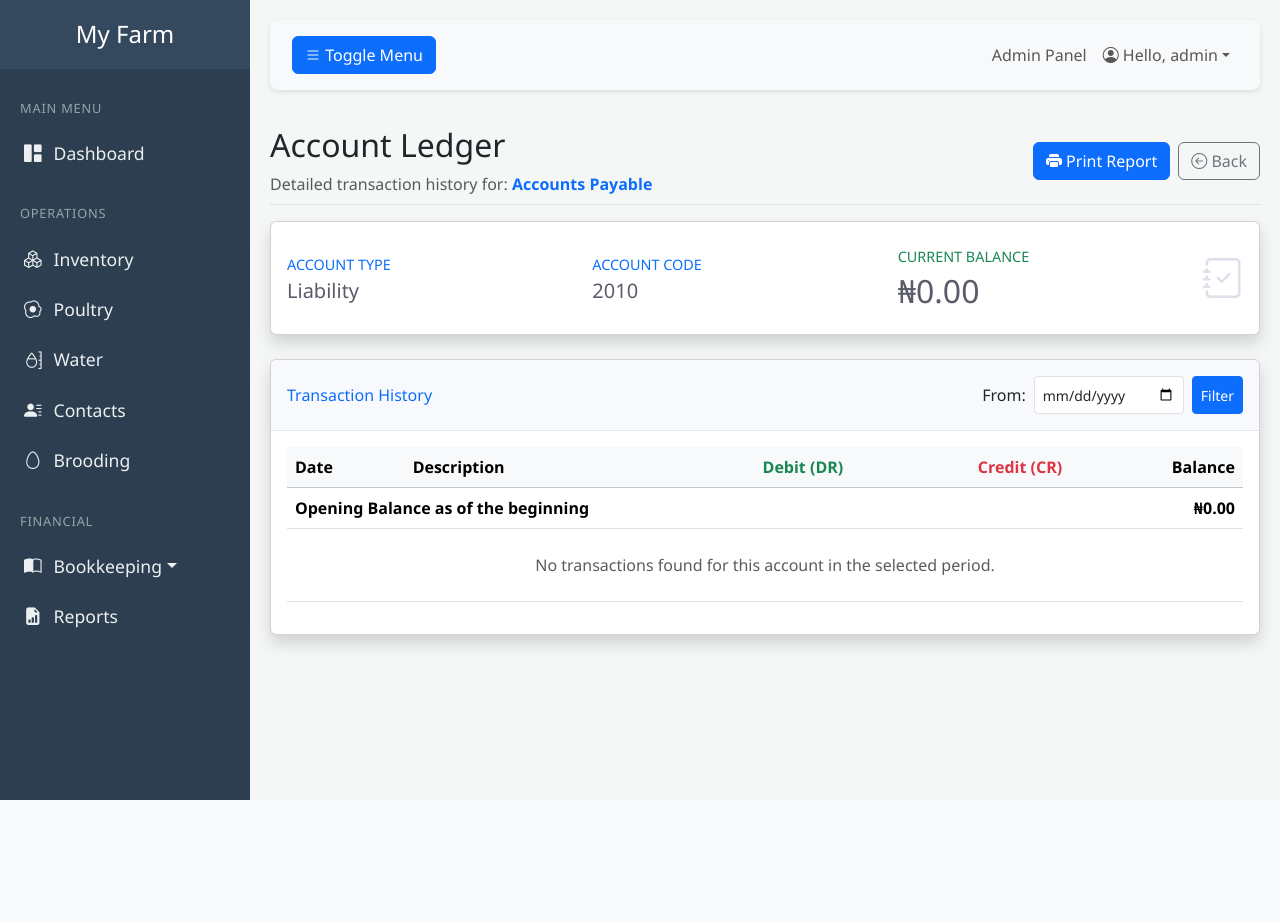
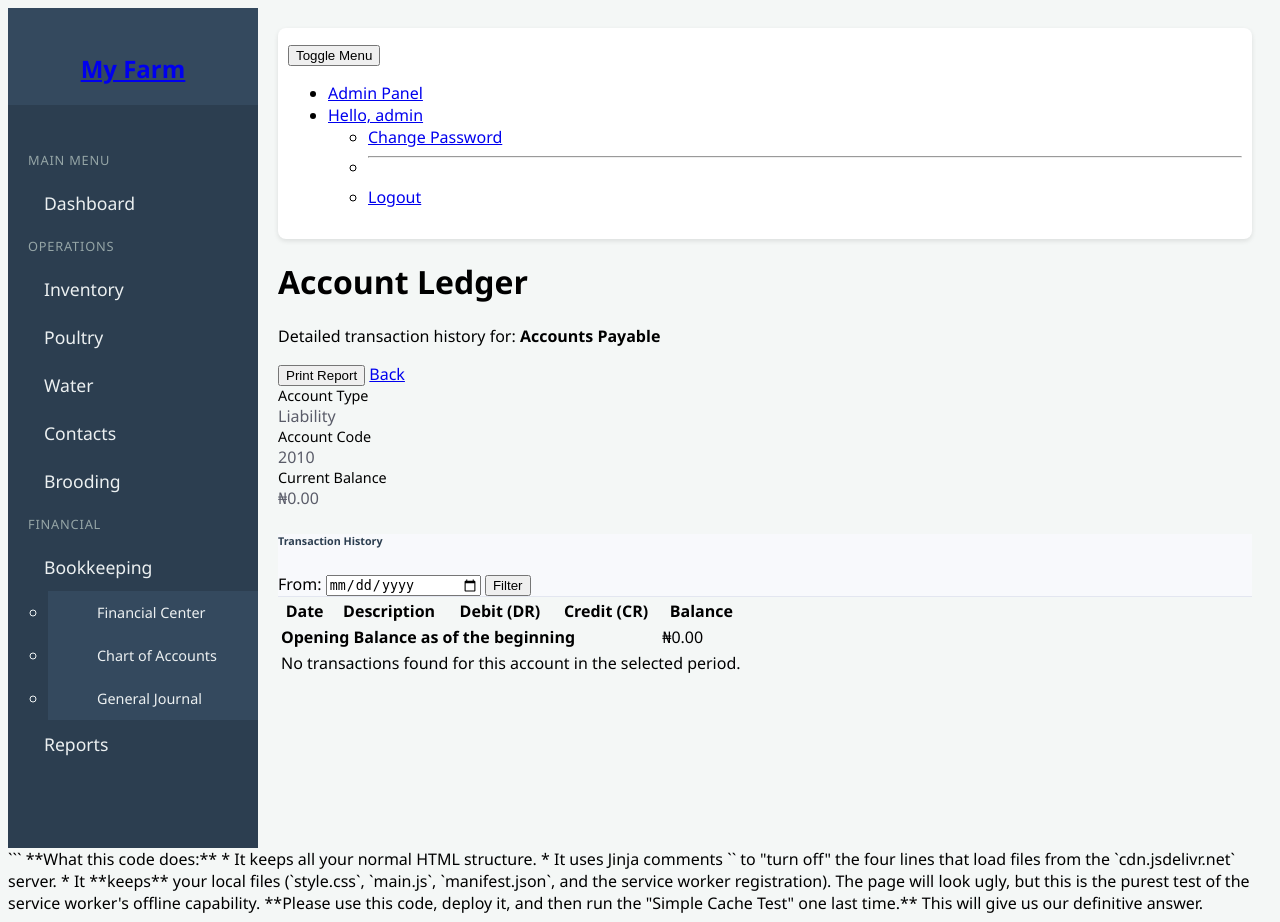
Before and after one commit to bbr1991/farm-manager-flask, a Flask app: page /financials/ledger/5 in a window 1280 px wide. Before the commit the page ends 800 px from the top, so only its background shows below. Run offline with Flask 3, Linux system fonts and the light colour scheme; the visitor is signed in with stand-in values (Sample User, id 1); data comes from the database, SQL or seed files in the repository.

Commit message:
Test removing external CDN dependencies

````diff
--- a/templates/base.html
+++ b/templates/base.html
@@ -5,15 +5,14 @@
     <meta name="viewport" content="width=device-width, initial-scale=1.0">
     <title>{% if g.user %}{{ g.user.farm_name }}{% else %}FarmApp{% endif %} - {% block title %}Dashboard{% endblock %}</title>
 
-    <!-- Bootstrap CSS -->
-    <link href="https://cdn.jsdelivr.net/npm/bootstrap@5.3.2/dist/css/bootstrap.min.css" rel="stylesheet">
-    <!-- Bootstrap Icons -->
-    <link rel="stylesheet" href="https://cdn.jsdelivr.net/npm/bootstrap-icons@1.11.3/font/bootstrap-icons.min.css">
+    <!-- BOOTSTRAP AND ICONS ARE TEMPORARILY DISABLED FOR OFFLINE TEST -->
+    {## <link href="https://cdn.jsdelivr.net/npm/bootstrap@5.3.2/dist/css/bootstrap.min.css" rel="stylesheet"> ##}
+    {## <link rel="stylesheet" href="https://cdn.jsdelivr.net/npm/bootstrap-icons@1.11.3/font/bootstrap-icons.min.css"> ##}
 
-    <!-- Your Custom CSS -->
+    <!-- Your Custom CSS - THIS IS KEPT -->
     <link rel="stylesheet" href="{{ url_for('static', filename='css/style.css') }}">
 
-    <!-- Link to the Web App Manifest -->
+    <!-- Link to the Web App Manifest - THIS IS KEPT -->
     <link rel="manifest" href="{{ url_for('static', filename='manifest.json') }}">
 
     {% block head_styles %}{% endblock %}
@@ -87,7 +86,7 @@
             {% with messages = get_flashed_messages(with_categories=true) %}
                 {% if messages %}{% for category, message in messages %}
                 <div class="alert alert-{{ category }} alert-dismissible fade show" role="alert">
-                    {{ message }} <button type="button" class="btn-close" data-bs-dismiss="alert" aria-label="Close"></button>
+                    {{ message }} <button type="button" class="btn-close" data-bs-dismiss="alert" aria-label-Close"></button>
                 </div>
                 {% endfor %}{% endif %}
             {% endwith %}
@@ -103,25 +102,22 @@
     <!-- JAVASCRIPT SECTION -->
     <!-- ====================================================== -->
 
-    <!-- Core libraries from the internet -->
-    <script src="https://cdn.jsdelivr.net/npm/bootstrap@5.3.2/dist/js/bootstrap.bundle.min.js"></script>
-    <script src="https://cdn.jsdelivr.net/npm/chart.js"></script>
+    <!-- Core libraries from the internet -- TEMPORARILY DISABLED FOR OFFLINE TEST -->
+    {## <script src="https://cdn.jsdelivr.net/npm/bootstrap@5.3.2/dist/js/bootstrap.bundle.min.js"></script> ##}
+    {## <script src="https://cdn.jsdelivr.net/npm/chart.js"></script> ##}
 
-    <!-- Your main custom JavaScript file -->
+    <!-- Your main custom JavaScript file - THIS IS KEPT -->
     <script src="{{ url_for('static', filename='js/main.js') }}"></script>
 
     <!-- This is the special block where child pages can add their own scripts. -->
-    <!-- We are commenting out dashboard.js here as an example for the test. -->
-    {% block scripts %}
-        {## <script src="{{ url_for('static', filename='js/dashboard.js') }}"></script> ##}
-    {% endblock %}
+    {% block scripts %}{% endblock %}
 
     <!-- Finally, we register our Service Worker. This should be the last thing before the body closes. -->
     <script>
       // We wait for the entire window to be loaded before registering the worker
       if ('serviceWorker' in navigator) {
         window.addEventListener('load', () => {
-          navigator.serviceWorker.register("{{ url_for('static', filename='sw.js') }}")
+          navigator.service-worker.register("{{ url_for('static', filename='sw.js') }}")
             .then(registration => {
               console.log('PWA Service Worker registered with scope:', registration.scope);
             })
@@ -132,4 +128,14 @@
       }
     </script>
 </body>
-</html>
+</html>```
+
+**What this code does:**
+
+*   It keeps all your normal HTML structure.
+*   It uses Jinja comments `{## ... #}` to "turn off" the four lines that load files from the `cdn.jsdelivr.net` server.
+*   It **keeps** your local files (`style.css`, `main.js`, `manifest.json`, and the service worker registration).
+
+The page will look ugly, but this is the purest test of the service worker's offline capability.
+
+**Please use this code, deploy it, and then run the "Simple Cache Test" one last time.** This will give us our definitive answer.
````
